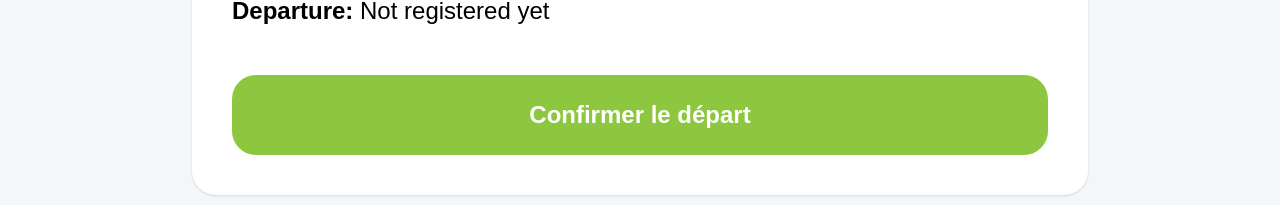
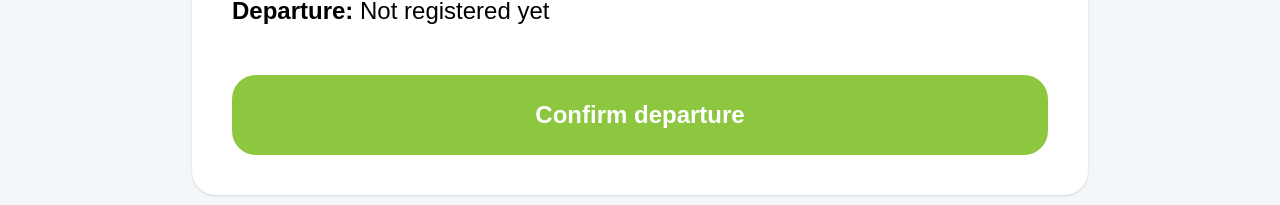
Before and after one commit to Vincent-12156/Paprec, a React (Vite) app: page /summary in a window 1280 px wide. Shown: the part 561-766 px from the top of the page. Built offline with nearby package versions, Linux system fonts and the light colour scheme.

Commit message:
First commit

```diff
--- a/src/pages/SummaryPage.jsx
+++ b/src/pages/SummaryPage.jsx
@@ -101,7 +101,7 @@ export default function SummaryPage() {
             onClick={registerDeparture}
             className="mt-12 w-full bg-[#8DC63F] text-white p-6 rounded-3xl text-2xl font-bold hover:opacity-90 transition"
           >
-            Confirmer le départ
+            Confirm departure
           </button>
         )}
 
@@ -110,7 +110,7 @@ export default function SummaryPage() {
             onClick={finishSession}
             className="mt-12 w-full bg-[#003B71] text-white p-6 rounded-3xl text-2xl font-bold hover:opacity-90 transition"
           >
-            Fermer la session
+            Close session
           </button>
         )}
       </div>
```
